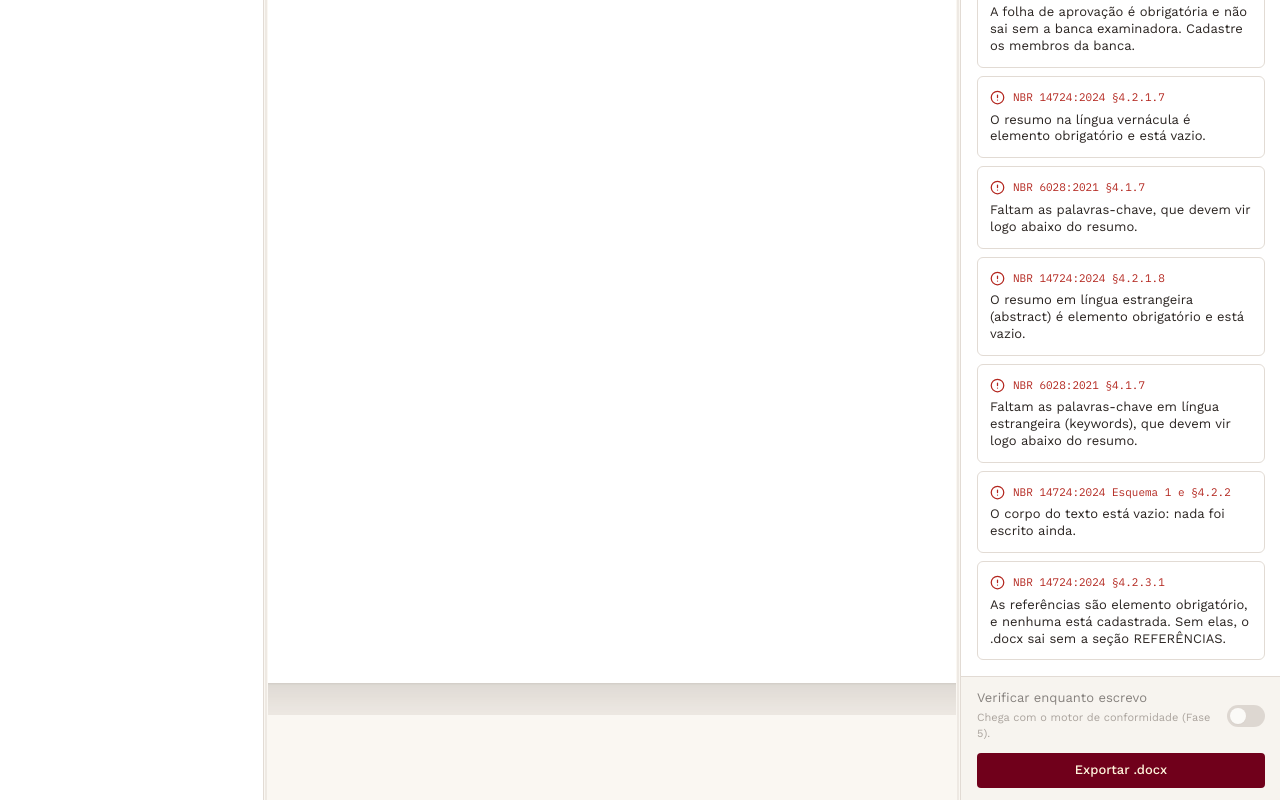
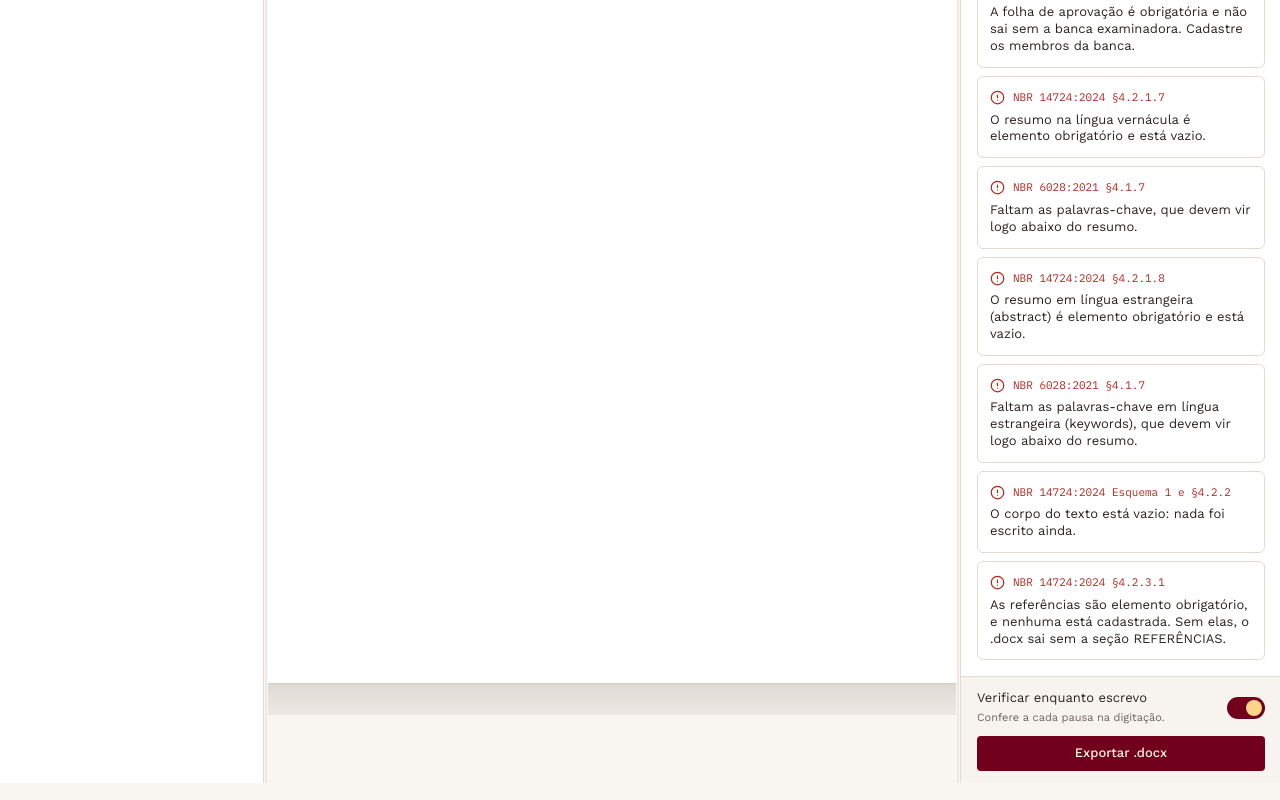
Before and after one commit to CombogoOrganizacao/AURA, a Next.js app: page /documento/1 in a window 1280 px wide. Shown: the part 764-1564 px from the top of the page. Built offline with nearby package versions, Linux system fonts and the light colour scheme.

Commit message:
feat(editor): run compliance check on typing pause, with a live-check switch

```diff
--- a/src/components/documento/DocumentoEditor.tsx
+++ b/src/components/documento/DocumentoEditor.tsx
@@ -1,6 +1,6 @@
 "use client";
 
-import { useCallback, useEffect, useMemo, useRef, useState } from "react";
+import { useCallback, useEffect, useRef, useState } from "react";
 
 import { AppTopBar } from "@/components/app/AppTopBar";
 import { BotaoExportar } from "@/components/editor/BotaoExportar";
@@ -14,11 +14,12 @@ import { EstadoCarregando, EstadoErro } from "@/components/ui/Estados";
 import { novoDocumento } from "@/core/document/factory";
 import type { Documento, Metadados, Secao } from "@/core/document/types";
 import type { AdaptadorPersistencia } from "@/core/persistence/types";
-import { conferirDocumento, type Achado } from "@/core/rules/compliance";
+import type { Achado } from "@/core/rules/compliance";
 import { resolveRules } from "@/core/rules/resolve";
 import type { Referencia } from "@/core/references/types";
 import { usePersistencia } from "@/lib/persistence-provider";
 import { useAutosave, type StatusAutosave } from "@/lib/useAutosave";
+import { useConferencia } from "@/lib/useConferencia";
 
 import { Abstract } from "./Abstract";
 import { PainelAbreviaturas } from "./PainelAbreviaturas";
@@ -210,9 +211,10 @@ function Carregado({
     moverSecaoRef.current?.(idOrigem, idDestino, inserirDepois);
   }, []);
 
-  // Conferência (passo 5.2.3). Recalcula a cada mudança do documento; o
-  // passo 5.2.4 põe isto sob debounce, para não pesar na digitação.
-  const achados = useMemo(() => conferirDocumento(documento, REGRAS), [documento]);
+  // Conferência (passo 5.2.3), recalculada na pausa da digitação (5.2.4).
+  // A chave "Verificar enquanto escrevo" vale só nesta sessão do editor.
+  const [verificarEnquantoEscrevo, setVerificarEnquantoEscrevo] = useState(true);
+  const conferencia = useConferencia(documento, REGRAS, { ativa: verificarEnquantoEscrevo });
 
   // Mesmo padrão do reordenar: o `Editor` entrega o comando, a ref guarda a
   // versão mais recente.
@@ -358,7 +360,17 @@ function Carregado({
           </div>
         }
         inspetor={
-          <PainelInspetor documentoId={documentoId} achados={achados} onIrPara={irParaAchado} />
+          <PainelInspetor
+            documentoId={documentoId}
+            conferencia={conferencia}
+            verificarEnquantoEscrevo={verificarEnquantoEscrevo}
+            onVerificarEnquantoEscrevoChange={(ligar) => {
+              setVerificarEnquantoEscrevo(ligar);
+              // Religar confere na hora, sem esperar a próxima pausa.
+              if (ligar) conferencia.conferirAgora();
+            }}
+            onIrPara={irParaAchado}
+          />
         }
       >
         <Editor
--- a/src/components/editor/PainelConferencia.tsx
+++ b/src/components/editor/PainelConferencia.tsx
@@ -2,11 +2,18 @@
 
 import { PanelHeading } from "@/components/app/PanelHeading";
 import { Alert } from "@/components/ui/Alert";
+import { Button } from "@/components/ui/Button";
 import { Icon } from "@/components/ui/Icon";
 import type { Achado, Gravidade } from "@/core/rules/compliance";
 
 interface PainelConferenciaProps {
   achados: readonly Achado[];
+  /**
+   * O documento mudou depois da última conferência, e ela não vai se refazer
+   * sozinha ("Verificar enquanto escrevo" desligado).
+   */
+  desatualizada: boolean;
+  onConferirAgora: () => void;
   /** Leva ao lugar do achado: cursor no texto, ou o campo na coluna esquerda. */
   onIrPara: (achado: Achado) => void;
 }
@@ -24,6 +31,10 @@ interface PainelConferenciaProps {
 //
 // Achado de regra sem item na norma (`item: null`) é identificado como
 // convenção, nunca como exigência da NBR.
+//
+// Conferência desatualizada (passo 5.2.4): os achados continuam à vista, mas
+// sem clique. O trecho de um achado velho pode ter mudado de lugar, e levar o
+// cursor para lá selecionaria outro texto.
 
 const GRUPOS: { gravidade: Gravidade; titulo: string; icone: "circle-alert" | "triangle-alert" }[] =
   [
@@ -54,21 +65,44 @@ function destino(achado: Achado): string | null {
   }
 }
 
-export function PainelConferencia({ achados, onIrPara }: PainelConferenciaProps) {
+export function PainelConferencia({
+  achados,
+  desatualizada,
+  onConferirAgora,
+  onIrPara,
+}: PainelConferenciaProps) {
   const erros = achados.filter((achado) => achado.gravidade === "erro").length;
   const avisos = achados.length - erros;
 
+  const aviso = desatualizada && (
+    <Alert
+      tone="info"
+      title="Conferência desatualizada"
+      action={
+        <Button size="sm" variant="outline" onClick={onConferirAgora}>
+          Conferir agora
+        </Button>
+      }
+    >
+      O texto mudou depois da última conferência.
+    </Alert>
+  );
+
   if (achados.length === 0) {
     return (
-      <Alert tone="success" title="Nenhuma pendência">
-        Nenhum erro nem aviso nas regras conferidas. Margens, fonte e paginação não são conferidas
-        aqui: o .docx já sai com os valores da norma.
-      </Alert>
+      <div className="flex flex-col gap-5">
+        {aviso}
+        <Alert tone="success" title="Nenhuma pendência">
+          Nenhum erro nem aviso nas regras conferidas. Margens, fonte e paginação não são
+          conferidas aqui: o .docx já sai com os valores da norma.
+        </Alert>
+      </div>
     );
   }
 
   return (
     <div className="flex flex-col gap-5">
+      {aviso}
       <p className="font-sans text-xs text-muted" aria-live="polite">
         {plural(erros, "erro", "erros")} · {plural(avisos, "aviso", "avisos")}
       </p>
@@ -84,7 +118,11 @@ export function PainelConferencia({ achados, onIrPara }: PainelConferenciaProps)
             <ul className="flex flex-col gap-2">
               {doGrupo.map((achado, indice) => (
                 <li key={`${achado.regra}-${indice}`}>
-                  <CartaoAchado achado={achado} icone={icone} onIrPara={onIrPara} />
+                  <CartaoAchado
+                    achado={achado}
+                    icone={icone}
+                    onIrPara={desatualizada ? null : onIrPara}
+                  />
                 </li>
               ))}
             </ul>
@@ -102,7 +140,7 @@ function CartaoAchado({
 }: {
   achado: Achado;
   icone: "circle-alert" | "triangle-alert";
-  onIrPara: (achado: Achado) => void;
+  onIrPara: ((achado: Achado) => void) | null;
 }) {
   const conteudo = (
     <>
@@ -121,11 +159,13 @@ function CartaoAchado({
     </>
   );
 
-  const acao = destino(achado);
+  const acao = onIrPara && destino(achado);
   const classes =
     "block w-full rounded-md border border-[var(--border-subtle)] bg-card p-3 text-left";
 
-  if (!acao) return <div className={classes}>{conteudo}</div>;
+  if (!acao) {
+    return <div className={`${classes} ${onIrPara ? "" : "opacity-60"}`}>{conteudo}</div>;
+  }
 
   return (
     <button
--- a/src/components/editor/PainelInspetor.tsx
+++ b/src/components/editor/PainelInspetor.tsx
@@ -10,12 +10,15 @@ import { Icon } from "@/components/ui/Icon";
 import { Switch } from "@/components/ui/Switch";
 import { Tabs } from "@/components/ui/Tabs";
 import type { Achado } from "@/core/rules/compliance";
+import type { EstadoConferencia } from "@/lib/useConferencia";
 
 import { PainelConferencia } from "./PainelConferencia";
 
 interface PainelInspetorProps {
   documentoId: string;
-  achados: readonly Achado[];
+  conferencia: EstadoConferencia;
+  verificarEnquantoEscrevo: boolean;
+  onVerificarEnquantoEscrevoChange: (ligar: boolean) => void;
   onIrPara: (achado: Achado) => void;
 }
 
@@ -25,8 +28,17 @@ type Aba = "ia" | "historico" | "conformidade";
 // desde o passo 5.2.3, e o `count` dela é a contagem real de achados da
 // conferência: só agora existe um número que não seria fabricado (mesma regra
 // do 2B.8/2B.10). IA e histórico seguem sem lógica (histórico é o 5.3).
-export function PainelInspetor({ documentoId, achados, onIrPara }: PainelInspetorProps) {
+// A chave do rodapé liga e desliga a conferência na pausa da digitação
+// (passo 5.2.4).
+export function PainelInspetor({
+  documentoId,
+  conferencia,
+  verificarEnquantoEscrevo,
+  onVerificarEnquantoEscrevoChange,
+  onIrPara,
+}: PainelInspetorProps) {
   const [aba, setAba] = useState<Aba>("conformidade");
+  const { achados } = conferencia;
 
   return (
     <div className="flex min-h-0 flex-1 flex-col">
@@ -54,14 +66,28 @@ export function PainelInspetor({ documentoId, achados, onIrPara }: PainelInspeto
             descricao="O histórico de versões chega na Fase 5."
           />
         )}
-        {aba === "conformidade" && <PainelConferencia achados={achados} onIrPara={onIrPara} />}
+        {aba === "conformidade" && (
+          <PainelConferencia
+            achados={achados}
+            // Com a chave ligada, o atraso é só a pausa da digitação, e
+            // avisar a cada tecla faria o painel piscar.
+            desatualizada={conferencia.desatualizada && !verificarEnquantoEscrevo}
+            onConferirAgora={conferencia.conferirAgora}
+            onIrPara={onIrPara}
+          />
+        )}
       </div>
 
       <div className="flex shrink-0 flex-col gap-2.5 border-t border-[var(--border-subtle)] bg-sunken px-4 py-3">
         <Switch
-          disabled
+          checked={verificarEnquantoEscrevo}
+          onChange={(evento) => onVerificarEnquantoEscrevoChange(evento.target.checked)}
           label="Verificar enquanto escrevo"
-          description="Chega com o motor de conformidade (Fase 5)."
+          description={
+            verificarEnquantoEscrevo
+              ? "Confere a cada pausa na digitação."
+              : "Confere só quando você pedir."
+          }
         />
         <BotaoExportar documentoId={documentoId} />
       </div>
--- /dev/null
+++ b/src/lib/useConferencia.ts
@@ -0,0 +1,62 @@
+"use client";
+
+import { useCallback, useEffect, useState } from "react";
+
+import type { Documento } from "@/core/document/types";
+import { conferirDocumento, type Achado } from "@/core/rules/compliance";
+import type { RegrasResolvidas } from "@/core/rules/types";
+
+interface OpcoesConferencia {
+  // "Verificar enquanto escrevo". Desligado, a conferência só roda quando o
+  // aluno pede (`conferirAgora`).
+  ativa: boolean;
+  atrasoMs?: number;
+}
+
+export interface EstadoConferencia {
+  achados: readonly Achado[];
+  // O documento mudou depois da última conferência. Os achados apontam para
+  // trechos que podem ter mudado de lugar.
+  desatualizada: boolean;
+  conferirAgora: () => void;
+}
+
+// Uma pausa curta: a conferência deve responder a quem parou de digitar para
+// olhar o painel, e não esperar o autosave (4 s).
+const ATRASO_PADRAO_MS = 1000;
+
+// Conferência sob debounce (passo 5.2.4). Até o 5.2.3 o `useMemo` rodava
+// `conferirDocumento` a cada tecla. Medida em 24/09/2026: ~4 ms num corpo de
+// 126 mil palavras, então não é o cálculo que pesa, e um Web Worker seria
+// custo sem ganho. O que o debounce evita é refazer os achados, e com eles o
+// painel inteiro, a cada tecla.
+//
+// O debounce é o do próprio efeito: cada mudança de `documento` limpa o
+// temporizador da anterior, e só a última pausa confere.
+//
+// A primeira conferência é síncrona, no estado inicial: abrir um documento
+// mostra os achados já na primeira pintura, sem uma espera vazia.
+export function useConferencia(
+  documento: Documento,
+  regras: RegrasResolvidas,
+  { ativa, atrasoMs = ATRASO_PADRAO_MS }: OpcoesConferencia,
+): EstadoConferencia {
+  const [resultado, setResultado] = useState(() => ({
+    documento,
+    achados: conferirDocumento(documento, regras),
+  }));
+
+  const conferirAgora = useCallback(() => {
+    setResultado({ documento, achados: conferirDocumento(documento, regras) });
+  }, [documento, regras]);
+
+  const desatualizada = resultado.documento !== documento;
+
+  useEffect(() => {
+    if (!ativa || !desatualizada) return;
+    const temporizador = setTimeout(conferirAgora, atrasoMs);
+    return () => clearTimeout(temporizador);
+  }, [ativa, desatualizada, conferirAgora, atrasoMs]);
+
+  return { achados: resultado.achados, desatualizada, conferirAgora };
+}
```
Also changed, not shown: 1 other file (tests, documents, lock files or other folders).
